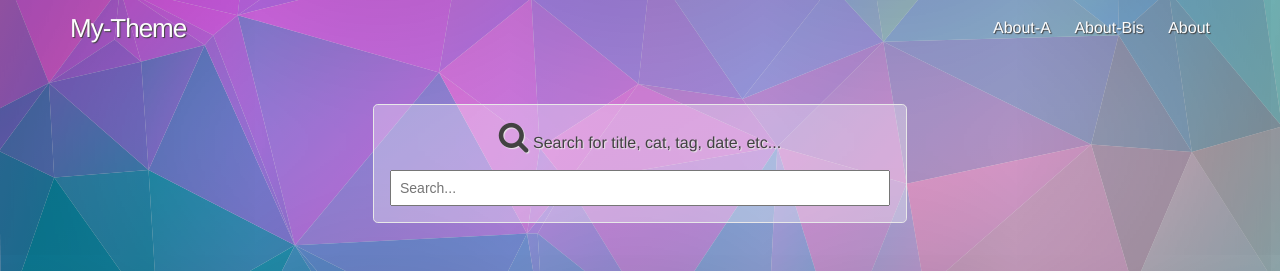
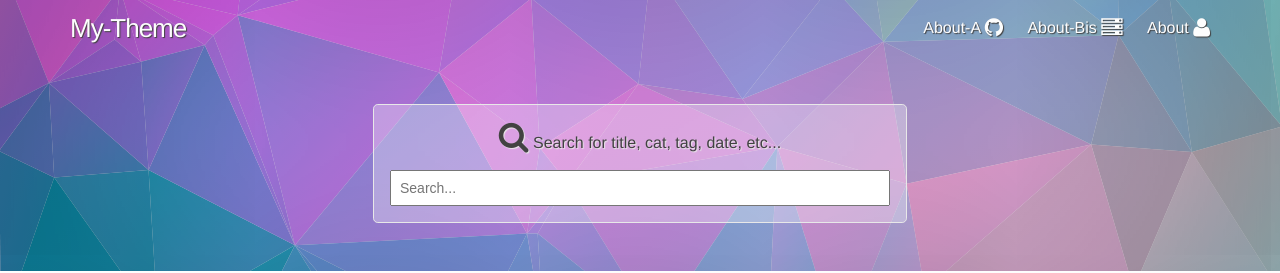
Before and after one commit to BCasal/Jekyll-Blog-Example, a Jekyll site: the page built from index.html, in a window 1280 px wide. Shown: the top 273 px of the page. Built offline with Jekyll 4.4.1, drawn with Linux system fonts in a browser that asks for light colours; the list of posts is cut into pages by our own code.

Commit message:
Corregir condicional que muestra el icono

```diff
--- a/_includes/header.html
+++ b/_includes/header.html
@@ -17,7 +17,7 @@
           {% if my_page.title %}
           {% unless my_page.exclude-nav %}
             <a class="page-link" title="{{ my_page.title }}" href="{{ my_page.url | prepend: site.baseurl }}">{{ my_page.title }}
-              {% if page.icon != nill %}
+              {% if my_page.icon != nill %}
                 <i class="fa fa-{{ my_page.icon }} fa-lg"></i>
               {% endif %}
             </a>
```
